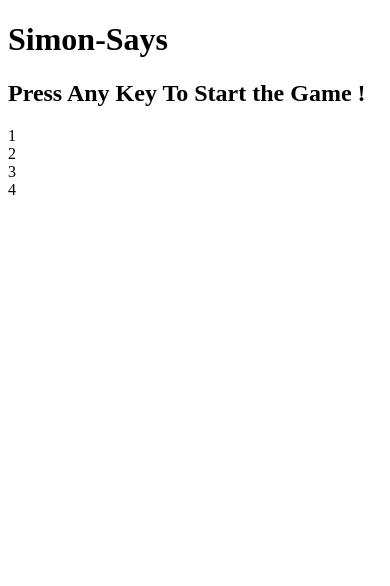
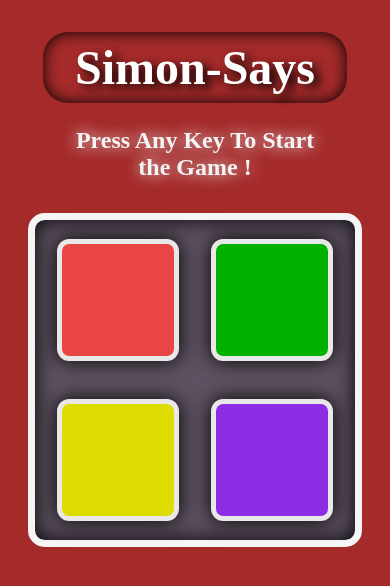
Before and after one commit to raj-singh2005/Simon-Says-Game, a plain HTML site: page index.html in a window 390 px wide. Drawn offline with Linux system fonts and the light colour scheme.

Commit message:
adding html and css and media for responsiveness

```diff
--- a/index.html
+++ b/index.html
@@ -5,6 +5,7 @@
     <meta name="viewport" content="width=device-width, initial-scale=1.0">
     <title>Simon-Says</title>
     <link rel="stylesheet" href="style.css">
+    <link rel="stylesheet" href="media.css">
 </head>
 <body>
 
@@ -13,10 +14,10 @@
 <div class="game-container">
     <h2>Press Any Key To Start the Game !</h2>
     <div class="btn-container">
-     <div class="btn red" type="button">1</div>
-     <div class="btn green " type="button">2</div>
-     <div class="btn yellow" type="button">3</div>
-     <div class="btn blue" type="button">4</div>
+     <div class="btn red" type="button"></div>
+     <div class="btn green " type="button"></div>
+     <div class="btn yellow" type="button"></div>
+     <div class="btn blue" type="button"></div>
     </div>
 </div>
 
--- /dev/null
+++ b/media.css
@@ -0,0 +1,14 @@
+@media screen and ( max-width : 450px){
+   .btn-container{
+    width: 20rem;
+    height: 20rem;
+   }
+   h1{
+      font-size: 3rem;
+   }
+   .btn{
+    width:7rem ;
+    height: 7rem;
+    margin: 0rem 1rem;
+   }
+}
--- a/style.css
+++ b/style.css
@@ -0,0 +1,76 @@
+*{
+    padding: 0;
+    margin: 0;
+}
+
+body{
+    text-align: center;
+    background-color: brown;
+}
+h1{
+    font-size: 4rem;
+    color: white;
+    text-shadow: 6px 4px 10px  black;
+    display: inline-block;
+
+    padding: 0.5rem 2rem;
+    margin-top: 2rem;
+    border-radius: 25px;
+    box-shadow:inset 0px 0px 15px black;
+
+}
+
+.game-container{
+
+    display: flex;
+    flex-direction: column;
+    justify-content: center;
+    align-items: center;
+    margin: 0rem 4rem;
+    margin-top: 1.5rem;
+}
+
+.btn-container{
+    display: flex;
+justify-content: center;
+align-items: center;
+width: 25rem;
+background-color: rgb(94, 81, 97);
+height: 25rem;
+margin-top: 2rem;
+border: 7px solid whitesmoke;
+border-radius: 5%;
+box-shadow: inset 0px 0px 20px black ;
+flex-wrap: wrap;
+
+}
+
+.btn{
+    background-color: red;
+    width: 8rem;
+    height: 8rem;
+    margin: 0rem 1.5rem;
+    border: 5px solid rgb(233, 232, 232);
+    box-shadow: 0px 0px 20px black;
+    border-radius: 10%;
+
+}
+h2{
+    color: whitesmoke;
+    font-size: 1.5rem;
+    text-shadow: 0px 0px 15px ;
+}
+
+.red{
+    background-color: rgb(233, 69, 69);
+
+}
+.yellow{
+    background-color: rgb(221, 221, 2);
+}
+.blue{
+    background-color: rgb(141, 46, 230);
+}
+.green{
+    background-color: rgb(0, 177, 0);
+}
```
